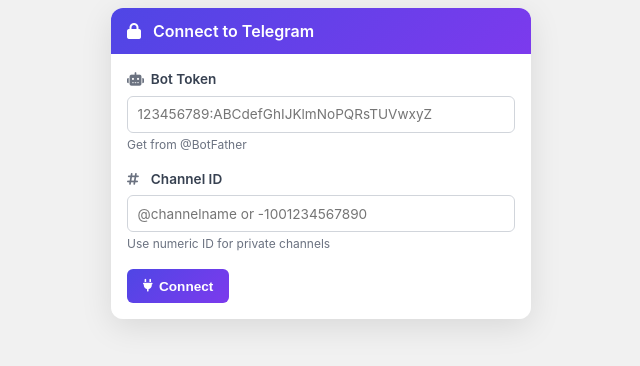
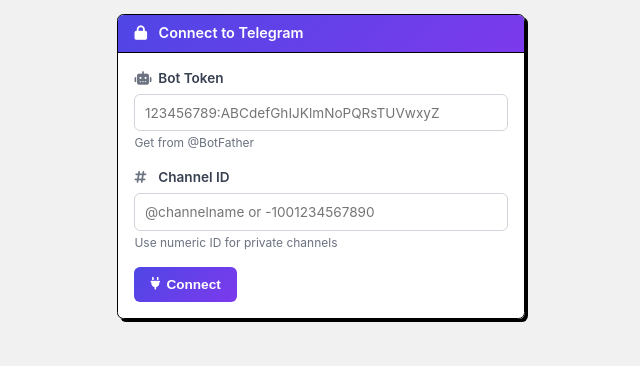
Before and after one commit to theriturajps/telegram-channel-manager, a plain HTML site: page index.html in a window 1280 px wide. Shown: the whole page, without its empty margins (319-959 px from the left). Drawn offline with Linux system fonts and the light colour scheme.

Commit message:
refactor: update card and modal styles for consistency and improved layout

```diff
--- a/css/styles.css
+++ b/css/styles.css
@@ -18,14 +18,16 @@
 .container {
     max-width: 420px;
     margin: 0 auto;
+    padding: 0.4rem;
 }
 
 /* Card Styles */
 .card {
     background: rgba(255, 255, 255, 0.96);
-    border-radius: 12px;
-    box-shadow: 0 8px 32px rgba(0, 0, 0, 0.1);
+    border-radius: 0.4rem;
+    box-shadow: 3px 3px 0px rgb(0 0 0);
     margin-bottom: 0.75rem;
+    border: 0.1rem solid rgb(0 0 0);
     overflow: hidden;
     backdrop-filter: blur(10px);
 }
@@ -33,11 +35,12 @@
 .card-header {
     background: linear-gradient(135deg, #4f46e5 0%, #7c3aed 100%);
     color: white;
-    padding: 0.75rem 1rem;
+    padding: 0.5rem 1rem;
+    border-bottom: 0.1rem solid rgb(0 0 0);
 }
 
 .card-header h3 {
-    font-size: 1rem;
+    font-size: 0.9rem;
     font-weight: 600;
     margin: 0;
 }
@@ -323,7 +326,7 @@
 
 .modal-content {
     background: white;
-    border-radius: 12px;
+    border-radius: 0.4rem;
     max-width: 380px;
     width: 100%;
     max-height: 80vh;
@@ -334,7 +337,7 @@
 .modal-header {
     background: linear-gradient(135deg, #4f46e5 0%, #7c3aed 100%);
     color: white;
-    padding: 0.75rem 1rem;
+    padding: 0.5rem 1rem;
     display: flex;
     justify-content: space-between;
     align-items: center;
```
